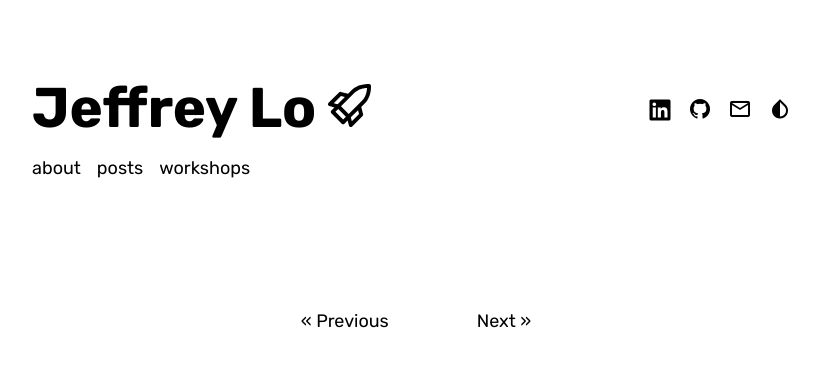
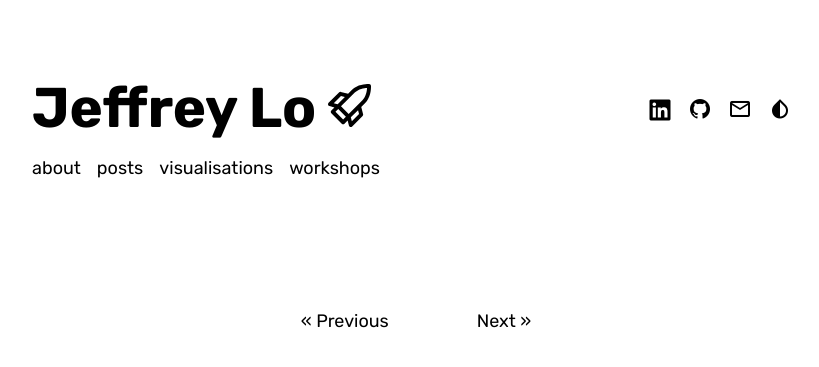
Before and after one commit to jeffreycklo/jeffreycklo.github.io, a Jekyll site: the page built from index.html, in a window 1280 px wide. Shown: the top 367 px of the page, without its empty margins (224-1043 px from the left). Built offline with Jekyll 4.4.1, drawn with Linux system fonts in a browser that asks for light colours; nearby versions of some CDN libraries; some web fonts are replaced; the list of posts is cut into pages by our own code.

Commit message:
Added visualisations tab

```diff
--- a/_includes/main/header.html
+++ b/_includes/main/header.html
@@ -9,6 +9,7 @@
         <ul>
             <li><a href="{{ '/about' | prepend: site.baseurl }}">about</a></li>
             <li><a href="{{ '/posts' | prepend: site.baseurl }}">posts</a></li>
+            <li><a href="{{ '/visualisations' | prepend: site.baseurl }}">visualisations</a></li>
             <li><a href="{{ '/workshops' | prepend: site.baseurl }}">workshops</a></li>
         </ul>
     </div>
```
